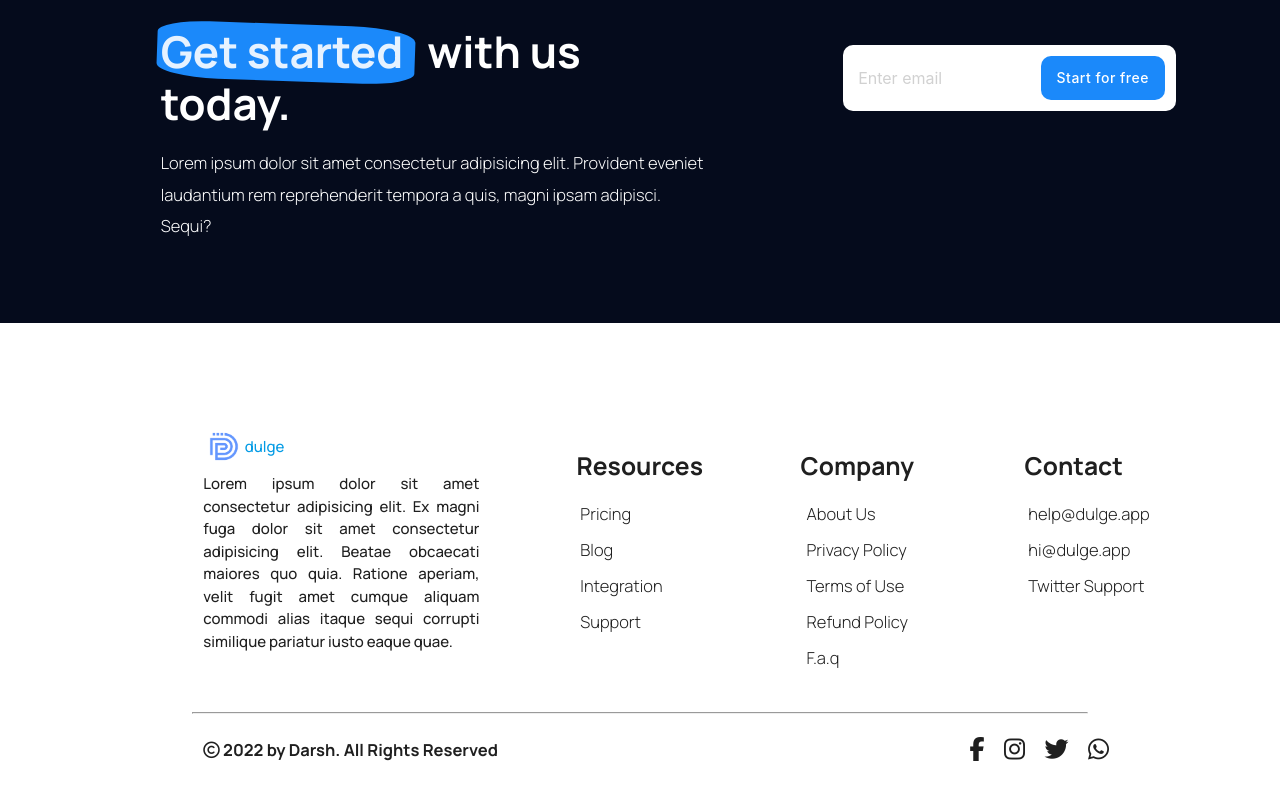
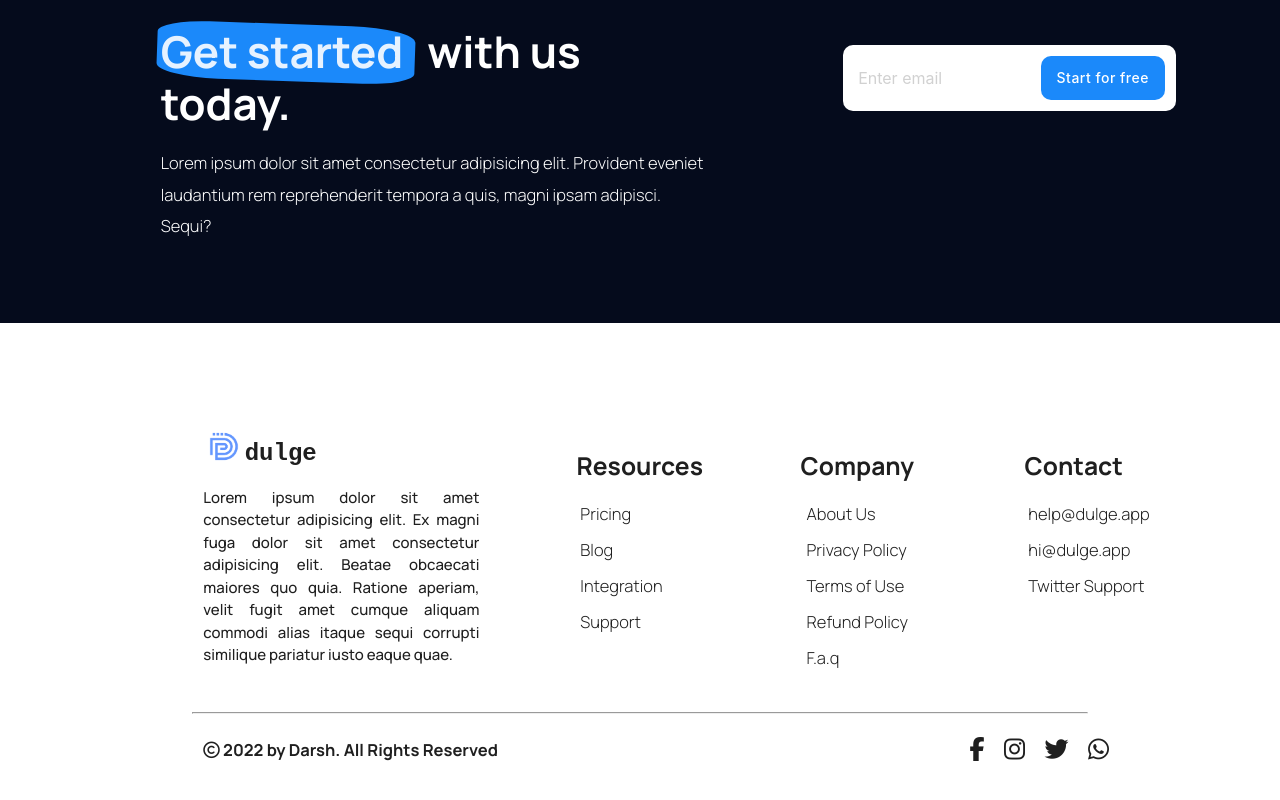
Before and after one commit to abdrzqsalihu/dulge-app, a React (Vite) app: page / in a window 1280 px wide. Shown: the part 6058-6858 px from the top of the page. Built offline with nearby package versions, Linux system fonts and the light colour scheme; no server answers.

Commit message:
reversed a certain style

```diff
--- a/src/App.css
+++ b/src/App.css
@@ -92,13 +92,13 @@ ul li a:hover{
   margin-top: 12px !important;
   color: #1f1f1f !important;
 }
-.site-logo .logo-text{
+.site-logo a{
   color: #1f1f1f !important;
   font-weight: 600 !important;
   font-size: 24px !important;
   font-family: monospace !important;
 }
-.site-logo-sm .logo-text{
+.site-logo-sm a{
   color: #1f1f1f !important;
   font-weight: 600 !important;
   font-size: 23px !important;
```
